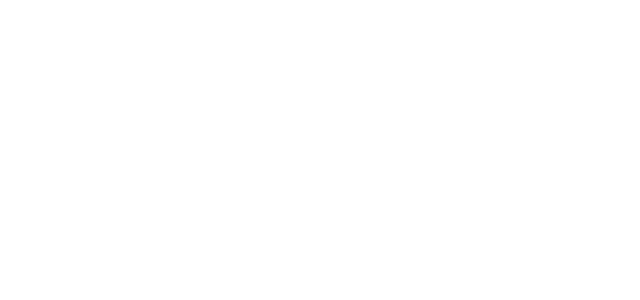
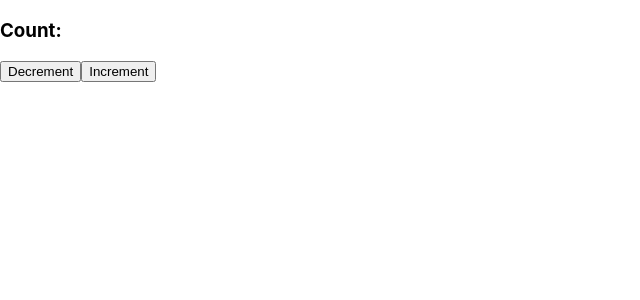
Before and after one commit to bradcochi/react-hooks, a React (Create React App) app: page /useeffect in a window 1280 px wide. Shown: the top 300 px of the page, without its empty margins (0-640 px from the left). Built offline with nearby package versions, Linux system fonts and the light colour scheme.

Commit message:
added buttons to UseEffect page

```diff
--- a/src/UseEffect.jsx
+++ b/src/UseEffect.jsx
@@ -1,5 +1,15 @@
 import { useState, useEffect } from "react";
 
-function UseEffect() {}
+function UseEffect() {
+  const [count, setCount] = useState();
+
+  return (
+    <div>
+      <h3>Count: {count}</h3>
+      <button>Decrement</button>
+      <button>Increment</button>
+    </div>
+  );
+}
 
 export default UseEffect;
```
